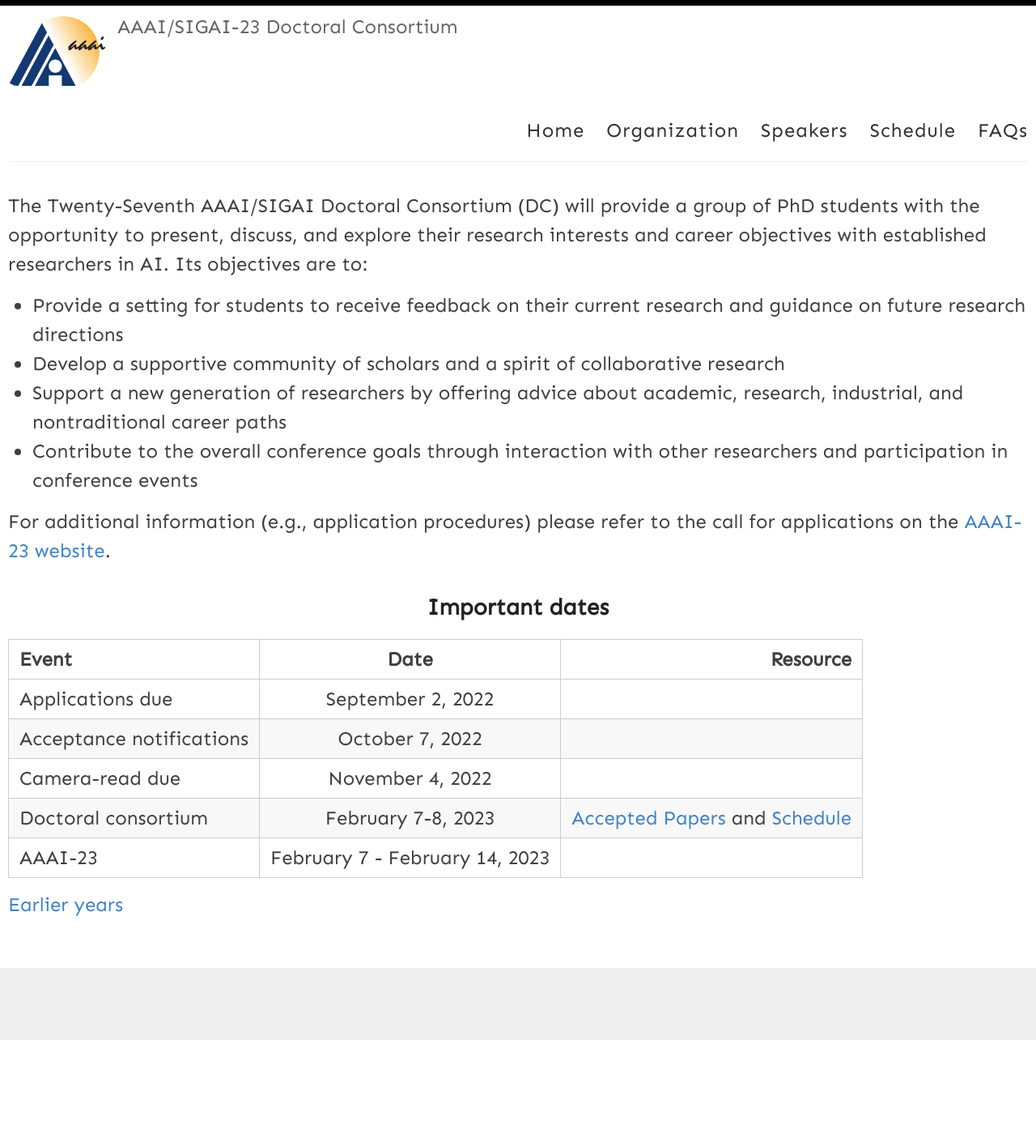
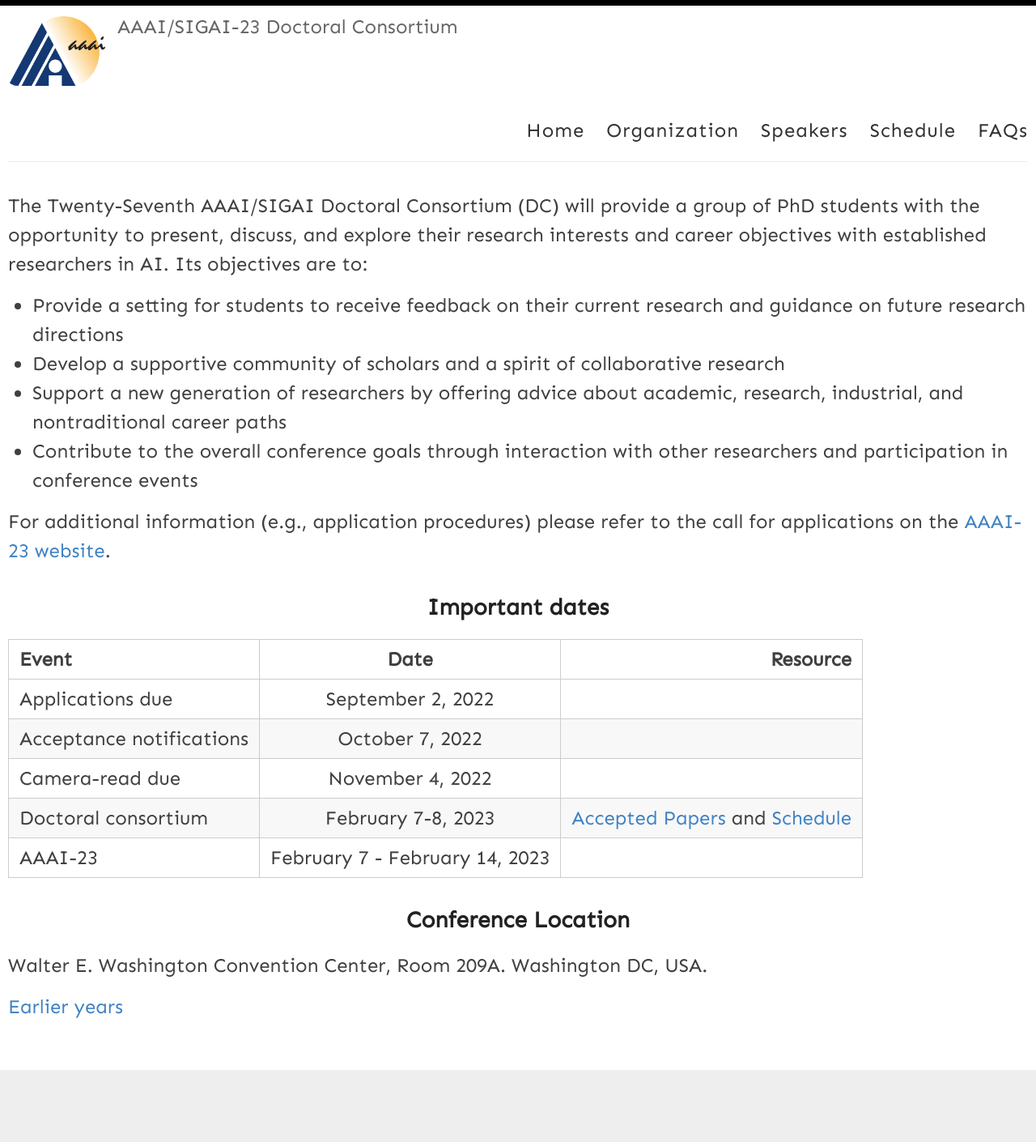
Before and after one commit to yue-ning/dc2025, a Jekyll site: the page built from index.md, in a window 1280 px wide. Shown: the whole page at 81% size. Built offline with Jekyll 4.4.1, drawn with Linux system fonts in a browser that asks for light colours; before the commit the page ends 1284 px from its top, so only the background shows below that.

Commit message:
Update index.md
update location

```diff
--- a/index.md
+++ b/index.md
@@ -22,5 +22,9 @@ For additional information (e.g., application procedures) please refer to the ca
 |  Doctoral consortium | February 7-8, 2023 | [Accepted Papers](/dc2023/papers) and [Schedule](/dc2023/schedule) |
 |  AAAI-23 | February 7 - February 14, 2023 | |
 
+### Conference Location
+Walter E. Washington Convention Center, Room 209A.
+Washington DC, USA.
+
 
 [Earlier years](/)
```
